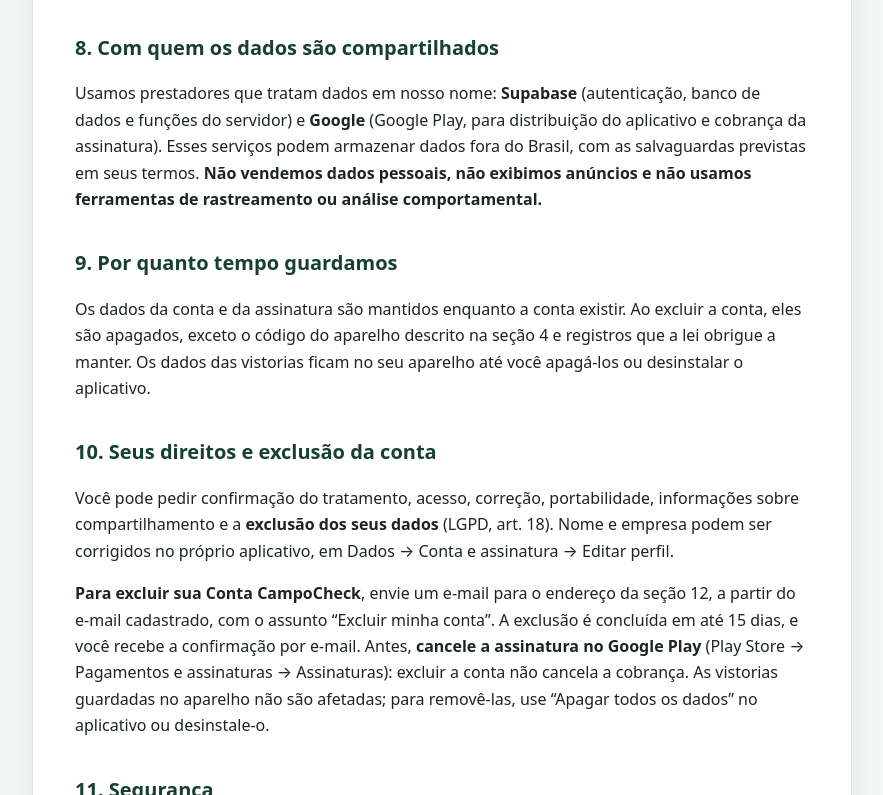
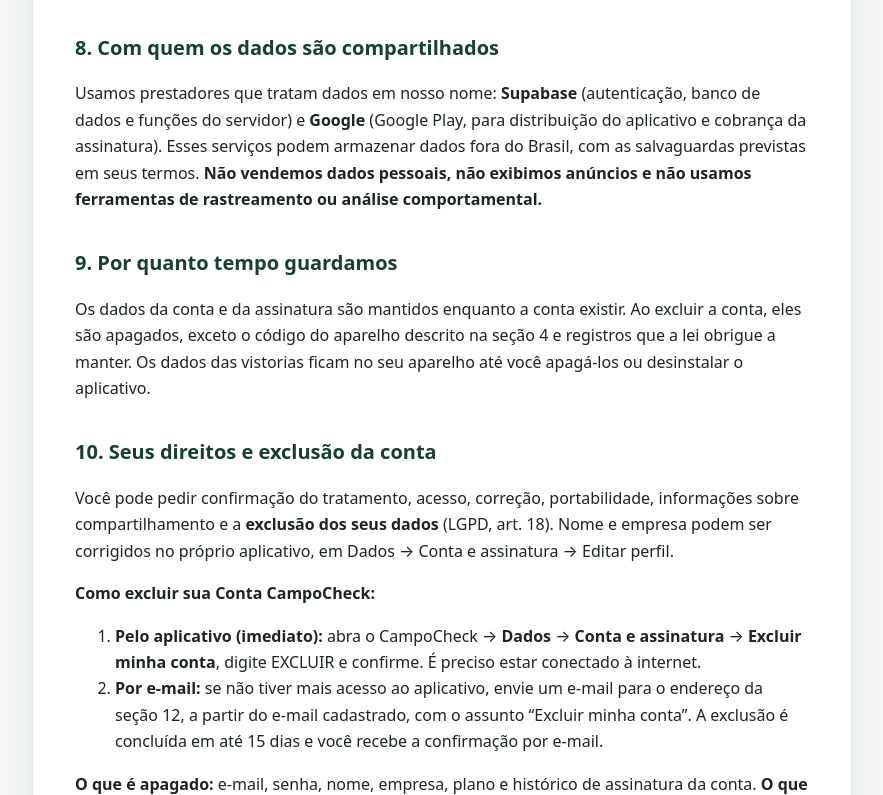
Before and after one commit to IuryHortegal/CampoCheck-Privacidade, a plain HTML site: page index.html in a window 1280 px wide. Shown: the part 2005-2800 px from the top of the page, without its empty margins (198-1081 px from the left). Drawn offline with Linux system fonts and the light colour scheme.

Commit message:
Exclusão de conta pelo aplicativo (CampoCheck 0.5.2)
Co-Authored-By: Claude Opus 5.5 <noreply@anthropic.com>
Claude-Session: https://claude.ai/code/session_01Db69cEt3ZxAF4TYVPdXEmT

```diff
--- a/index.html
+++ b/index.html
@@ -64,7 +64,7 @@
   </header>
 
   <main>
-    <p class="updated"><strong>Última atualização:</strong> 3 de novembro de 2026.</p>
+    <p class="updated"><strong>Última atualização:</strong> 3 de novembro de 2026 (exclusão de conta pelo aplicativo).</p>
     <p>Esta política explica quais dados o CampoCheck trata, para quê, com quem são compartilhados e como você pode exercer seus direitos, nos termos da Lei Geral de Proteção de Dados (Lei nº 13.709/2018 — LGPD). O controlador dos dados é <strong>Iury dos Santos Hortegal</strong>, desenvolvedor do CampoCheck, que pode ser contatado pelo e-mail indicado na seção 12.</p>
     <p><strong>Resumo:</strong> as vistorias, fotos e coordenadas ficam somente no seu aparelho. Para usar a Conta CampoCheck e a assinatura, guardamos em servidor apenas os dados necessários para login, plano e prevenção de fraude no teste grátis.</p>
 
@@ -100,7 +100,12 @@
 
     <h2>10. Seus direitos e exclusão da conta</h2>
     <p>Você pode pedir confirmação do tratamento, acesso, correção, portabilidade, informações sobre compartilhamento e a <strong>exclusão dos seus dados</strong> (LGPD, art. 18). Nome e empresa podem ser corrigidos no próprio aplicativo, em Dados &rarr; Conta e assinatura &rarr; Editar perfil.</p>
-    <p id="excluir-conta"><strong>Para excluir sua Conta CampoCheck</strong>, envie um e-mail para o endereço da seção 12, a partir do e-mail cadastrado, com o assunto “Excluir minha conta”. A exclusão é concluída em até 15 dias, e você recebe a confirmação por e-mail. Antes, <strong>cancele a assinatura no Google Play</strong> (Play Store &rarr; Pagamentos e assinaturas &rarr; Assinaturas): excluir a conta não cancela a cobrança. As vistorias guardadas no aparelho não são afetadas; para removê-las, use “Apagar todos os dados” no aplicativo ou desinstale-o.</p>
+    <p id="excluir-conta"><strong>Como excluir sua Conta CampoCheck:</strong></p>
+    <ol>
+      <li><strong>Pelo aplicativo (imediato):</strong> abra o CampoCheck &rarr; <strong>Dados</strong> &rarr; <strong>Conta e assinatura</strong> &rarr; <strong>Excluir minha conta</strong>, digite EXCLUIR e confirme. É preciso estar conectado à internet.</li>
+      <li><strong>Por e-mail:</strong> se não tiver mais acesso ao aplicativo, envie um e-mail para o endereço da seção 12, a partir do e-mail cadastrado, com o assunto “Excluir minha conta”. A exclusão é concluída em até 15 dias e você recebe a confirmação por e-mail.</li>
+    </ol>
+    <p><strong>O que é apagado:</strong> e-mail, senha, nome, empresa, plano e histórico de assinatura da conta. <strong>O que é mantido:</strong> o código do aparelho descrito na seção 4, sem vínculo com a conta, apenas para prevenção de fraude no teste grátis. <strong>Antes de excluir, cancele a assinatura no Google Play</strong> (Play Store &rarr; Pagamentos e assinaturas &rarr; Assinaturas): excluir a conta não cancela a cobrança, e o aplicativo não permite excluir a conta enquanto houver assinatura ativa. As vistorias guardadas no aparelho não são afetadas; para removê-las, use “Apagar todos os dados” no aplicativo ou desinstale-o.</p>
 
     <h2>11. Segurança</h2>
     <p>A comunicação com o servidor é criptografada (HTTPS), o acesso aos dados no servidor é restrito por regras de segurança, e o aplicativo pode ser protegido por PIN e biometria. Como as vistorias ficam no aparelho, mantenha backups em local seguro: perda do aparelho, desinstalação ou limpeza dos dados do aplicativo apagam as vistorias que não estiverem em backup.</p>
```
